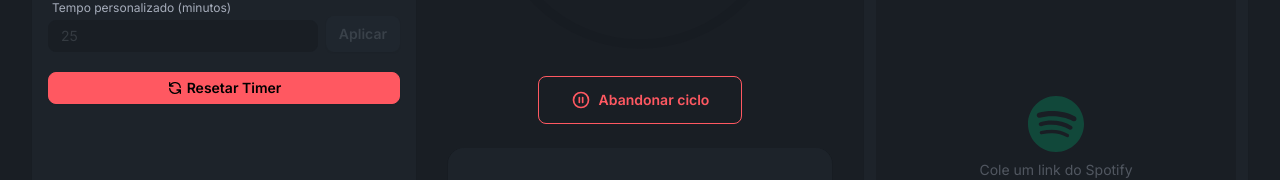
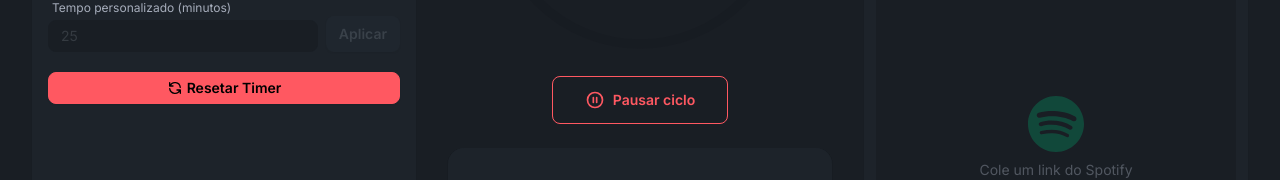
Before and after one commit to Azincourt-tech/pomodoro-nuxt, a Nuxt app in the folder apps/web/: page / in a window 1280 px wide. Both pictures are taken after a click on the button "Iniciar ciclo". Shown: the part 444-624 px from the top of the page. Built offline with nearby package versions, Linux system fonts and the light colour scheme; no server answers.

Commit message:
fix: rename abandon cycle to pause cycle

```diff
--- a/apps/web/i18n/en.json
+++ b/apps/web/i18n/en.json
@@ -11,7 +11,7 @@
   },
   "timer": {
     "startCycle": "Start cycle",
-    "abandonCycle": "Abandon cycle",
+    "pauseCycle": "Pause cycle",
     "cycleCompleted": "Cycle completed",
     "pomodoroTime": "Pomodoro Time",
     "customTime": "Custom time (minutes)",
--- a/apps/web/i18n/pt-BR.json
+++ b/apps/web/i18n/pt-BR.json
@@ -11,7 +11,7 @@
   },
   "timer": {
     "startCycle": "Iniciar ciclo",
-    "abandonCycle": "Abandonar ciclo",
+    "pauseCycle": "Pausar ciclo",
     "cycleCompleted": "Ciclo completado",
     "pomodoroTime": "Tempo do Pomodoro",
     "customTime": "Tempo personalizado (minutos)",
--- a/apps/web/pages/index.vue
+++ b/apps/web/pages/index.vue
@@ -73,7 +73,7 @@
                 <svg class="w-5 h-5" fill="none" stroke="currentColor" viewBox="0 0 24 24">
                   <path stroke-linecap="round" stroke-linejoin="round" stroke-width="2" d="M10 9v6m4-6v6m7-3a9 9 0 11-18 0 9 9 0 0118 0z" />
                 </svg>
-                {{ $t('timer.abandonCycle') }}
+                {{ $t('timer.pauseCycle') }}
               </button>
             </template>
           </div>
```
